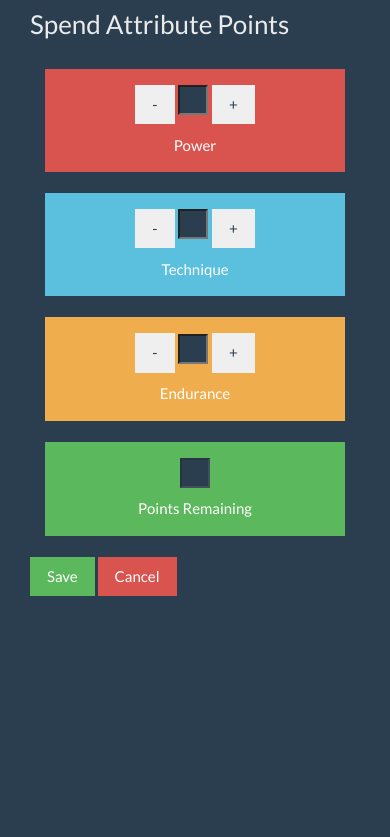
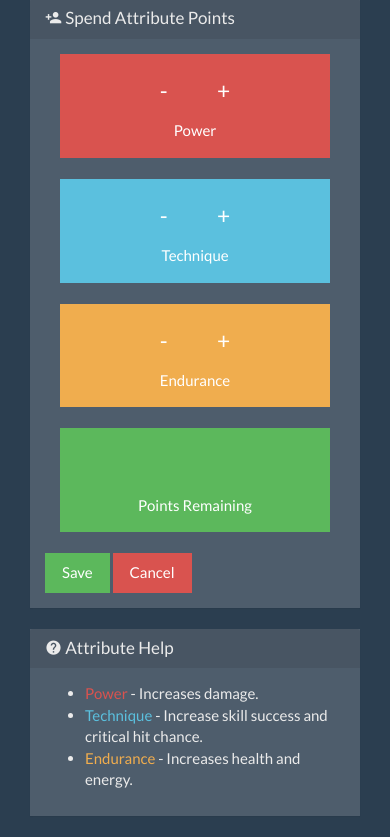
Before and after one commit to ej2/pixelpuncher, a Django app: template pixelpuncher/templates/player/attribute.html in a window 390 px wide; the page is wider, and only the part inside the window is pictured. Shown: the part 372-1209 px from the top of that part. Before the commit the page ends 968 px from the top of that part, so only its background shows below. Run offline with Django 3.2, Linux system fonts and the light colour scheme; the template is opened without the code that fills it, so the values that code supplies are empty; parts of the project's set-up code (start-up, migrations or seed data) failed here and were passed over; some libraries are stand-ins or nearby versions; grey boxes are pictures that could not be loaded.

Commit message:
updates.

```diff
--- a/pixelpuncher/game/utils/messages.py
+++ b/pixelpuncher/game/utils/messages.py
@@ -1,6 +1,7 @@
 import random
 
-from pixelpuncher.game.utils.message import GameMessageManager, get_random_attack_verbs, get_random_pain_word
+from pixelpuncher.game.utils.message import GameMessageManager, get_random_attack_verbs, get_random_pain_word, \
+    get_random_defeat_message
 
 DANGER_WORDS = ["treacherous", "formidable", "deadly", "troublesome", "lethal"]
 
@@ -57,7 +58,7 @@ def out_of_punches_message():
 
 
 def out_of_health_message():
-    return "Your hands hurt too much right now to punch stuff. Maybe you should have a refreshing sports drink."
+    return get_random_defeat_message()
 
 
 def battle_message(enemy):
--- a/pixelpuncher/game/views/games/pickfour.py
+++ b/pixelpuncher/game/views/games/pickfour.py
@@ -41,6 +41,7 @@ def card_game(request, player, locationservice_id):
         "cards": match_game.cards.order_by('position'),
         "locationservice_id": locationservice_id,
         "location": location,
+        "location_service": location_service,
         "relationship": relationship,
     }
 
--- a/pixelpuncher/static/css/project.css
+++ b/pixelpuncher/static/css/project.css
@@ -163,10 +163,19 @@
 
 .form-attribute-field {
   width: 30px;
-  height: 30px;
-  text-align: right;
+  height: 40px;
+  text-align: center;
   font-size: larger;
-  background-color: #2b3e50;
+  color: white;
+  background-color: transparent;
+  border: none;
+}
+
+.form-attribute-button {
+  color: white;
+  background-color: transparent;
+  border: none;
+  font-size: larger;
 }
 
 .numeric {
--- a/pixelpuncher/templates/game/pickfour/card.html
+++ b/pixelpuncher/templates/game/pickfour/card.html
@@ -35,7 +35,6 @@
                 {% else %}
                   <img src="{% static card.image %}">
                 {% endif %}
-
               {% endif %}
             </td>
             {% if forloop.last %}
@@ -51,8 +50,10 @@
       </div>
       {% if match_game.state != 'PLAY' %}
         <a href="{% url "location:visit" location.id %}" class="btn btn-primary btn-sm pull-right">Return to {{ location.name }}</a>
-        <a href="{% url "game:pickfour:start-game" locationservice_id %}" class="btn btn-info btn-sm pull-right">Play Again</a>
+        <a href="{% url "game:pickfour:start-game" locationservice_id %}" class="btn btn-info btn-sm pull-right">
+          Play Again ${{ location_service.price }} </a>
       {% endif %}
+      <br><br>
     </div>
 
     {% if location.npc %}
--- a/pixelpuncher/templates/player/attribute.html
+++ b/pixelpuncher/templates/player/attribute.html
@@ -9,8 +9,12 @@
 
         {% include "player/_avatar_profile.html" %}
 
-            <div class="col-md-6">
-              <h3 style="padding-bottom: 20px;">Spend Attribute Points</h3>
+        <div class="col-md-4">
+          <div class="panel panel-default">
+            <div class="panel-heading">
+              <h3 class="panel-title"><i class="mdi mdi-account-plus"></i> Spend Attribute Points</h3>
+            </div>
+            <div class="panel-body">
               <form action="" method="post" class="form-horizontal">
                 {% csrf_token %}
                 <input id="id_points" type="hidden" value="{{ player.attribute_points }}">
@@ -18,9 +22,9 @@
                 <div class="col-lg-6">
                   <div class="alert alert-danger">
                     <h4 class="text-center">
-                    <input type="button" class="btn" onclick="decrease('id_power', {{ player.power }})" value="-">
+                      <input type="button" class="form-attribute-button" onclick="decrease('id_power', {{ player.power }})" value="-">
                       <input type="text" class="form-attribute-field" readonly id="id_power" name="power" value="{{ form.power.value }}">
-                    <input type="button" class="btn" onclick="increase('id_power')" value="+">
+                      <input type="button" class="form-attribute-button" onclick="increase('id_power')" value="+">
                     </h4>
                     <div class="text-center">Power</div>
                   </div>
@@ -29,9 +33,9 @@
                 <div class="col-lg-6">
                   <div class="alert alert-info">
                     <h4 class="text-center">
-                    <input type="button" class="btn" onclick="decrease('id_technique', {{ player.technique }})" value="-">
+                      <input type="button" class="form-attribute-button" onclick="decrease('id_technique', {{ player.technique }})" value="-">
                       <input type="text" class="form-attribute-field" readonly id="id_technique" name="technique" value="{{ form.technique.value }}">
-                    <input type="button" class="btn" onclick="increase('id_technique')" value="+">
+                      <input type="button" class="form-attribute-button" onclick="increase('id_technique')" value="+">
                     </h4>
                     <div class="text-center">Technique</div>
                   </div>
@@ -40,9 +44,9 @@
                 <div class="col-lg-6">
                   <div class="alert alert-warning">
                     <h4 class="text-center">
-                    <input type="button" class="btn" onclick="decrease('id_endurance', {{ player.endurance }})" value="-">
+                      <input type="button" class="form-attribute-button" onclick="decrease('id_endurance', {{ player.endurance }})" value="-">
                       <input type="text" class="form-attribute-field" readonly id="id_endurance" name="endurance" value="{{ form.endurance.value }}">
-                    <input type="button" class="btn" onclick="increase('id_endurance')" value="+">
+                      <input type="button" class="form-attribute-button" onclick="increase('id_endurance')" value="+">
                     </h4>
                     <div class="text-center">Endurance</div>
                   </div>
@@ -60,10 +64,25 @@
                 <input type="submit" value="Save" class="btn btn-success" />
                 <a class="btn btn-danger" href="{% url "player:detail" player.id %}">Cancel</a>
               </form>
+            </div>
+          </div>
+        </div>
 
+        <div class="col-md-4">
+          <div class="panel panel-default">
+            <div class="panel-heading">
+              <h3 class="panel-title"><i class="mdi mdi-help-circle"></i> Attribute Help</h3>
+            </div>
+            <div class="panel-body">
+              <ul>
+                <li><span class="text-danger">Power</span> - Increases damage.</li>
+                <li><span class="text-info">Technique</span> - Increase skill success and critical hit chance.</li>
+                <li><span class="text-warning">Endurance</span> - Increases health and energy.</li>
+              </ul>
+            </div>
+          </div>
         </div>
       </div>
     </div>
   </section>
-
 {% endblock content %}
--- a/pixelpuncher/templates/player/avatar_choose.html
+++ b/pixelpuncher/templates/player/avatar_choose.html
@@ -24,7 +24,7 @@
     <div class="col-lg-2">
       {% avatar player %}
     </div>
-  <div class="col-sm-1">
+    <div class="col-sm-1">
       <div class="avatar-buttons">
         <button type="button" class="btn btn-default avatar-btn" id="hairNext">
           Hair <i class="mdi mdi-arrow-right-bold"></i>
```
Also changed, not shown: pixelpuncher/game/utils/calculations.py (+7 -1 lines), pixelpuncher/game/utils/cheatcodes.py (+11 -0 lines), pixelpuncher/game/utils/leveling.py (+10 -2 lines), pixelpuncher/game/utils/message.py (+16 -1 lines), pixelpuncher/location/models.py (+21 -10 lines), pixelpuncher/location/utils.py (+13 -6 lines), pixelpuncher/templates/account/email.html (+4 -4 lines), pixelpuncher/templates/location/visit.html (+6 -1 lines), pixelpuncher/templates/users/user_detail.html (+22 -18 lines), pixelpuncher/users/views.py (+11 -0 lines), pixelpuncher/game/utils/game.py (line endings or trailing spaces). Lines whose indentation alone changed are shown as unchanged.
